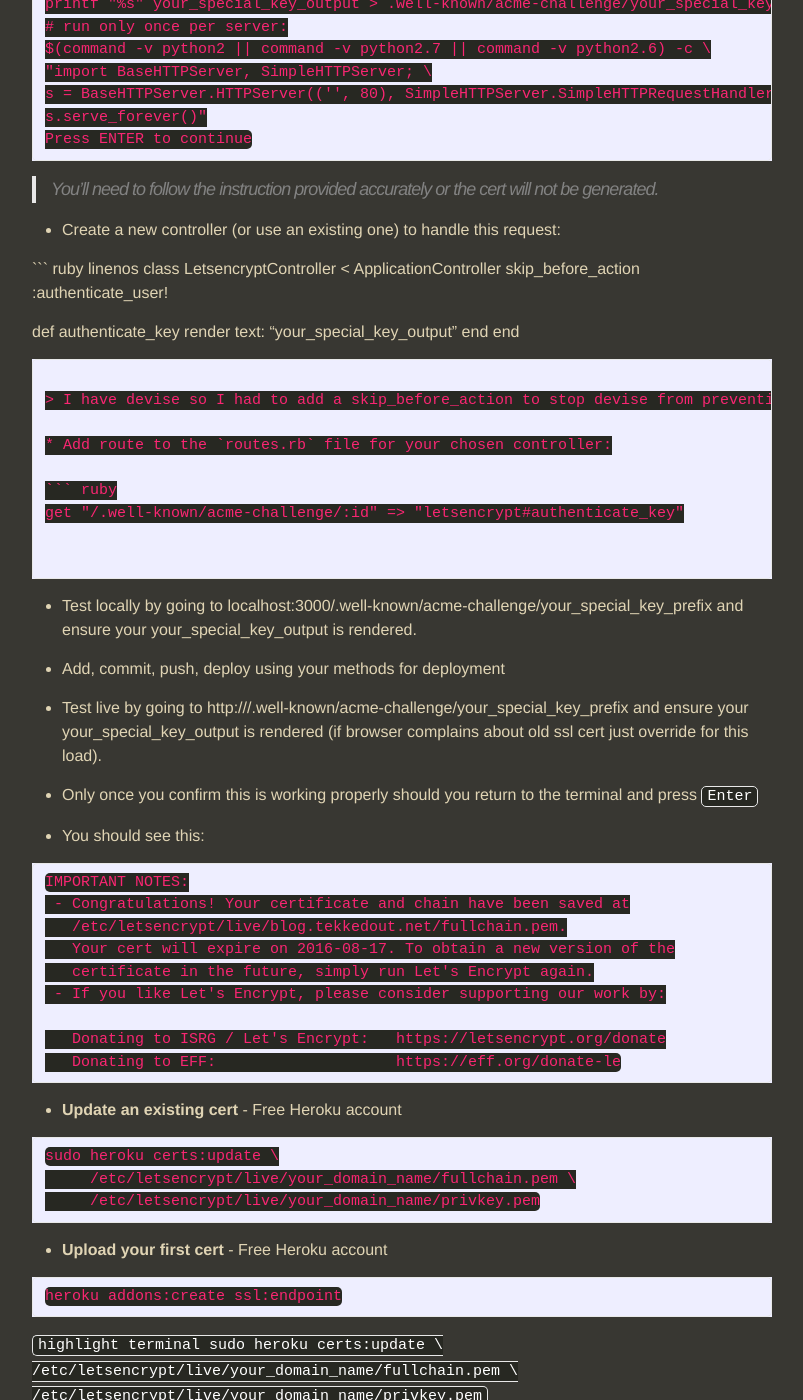
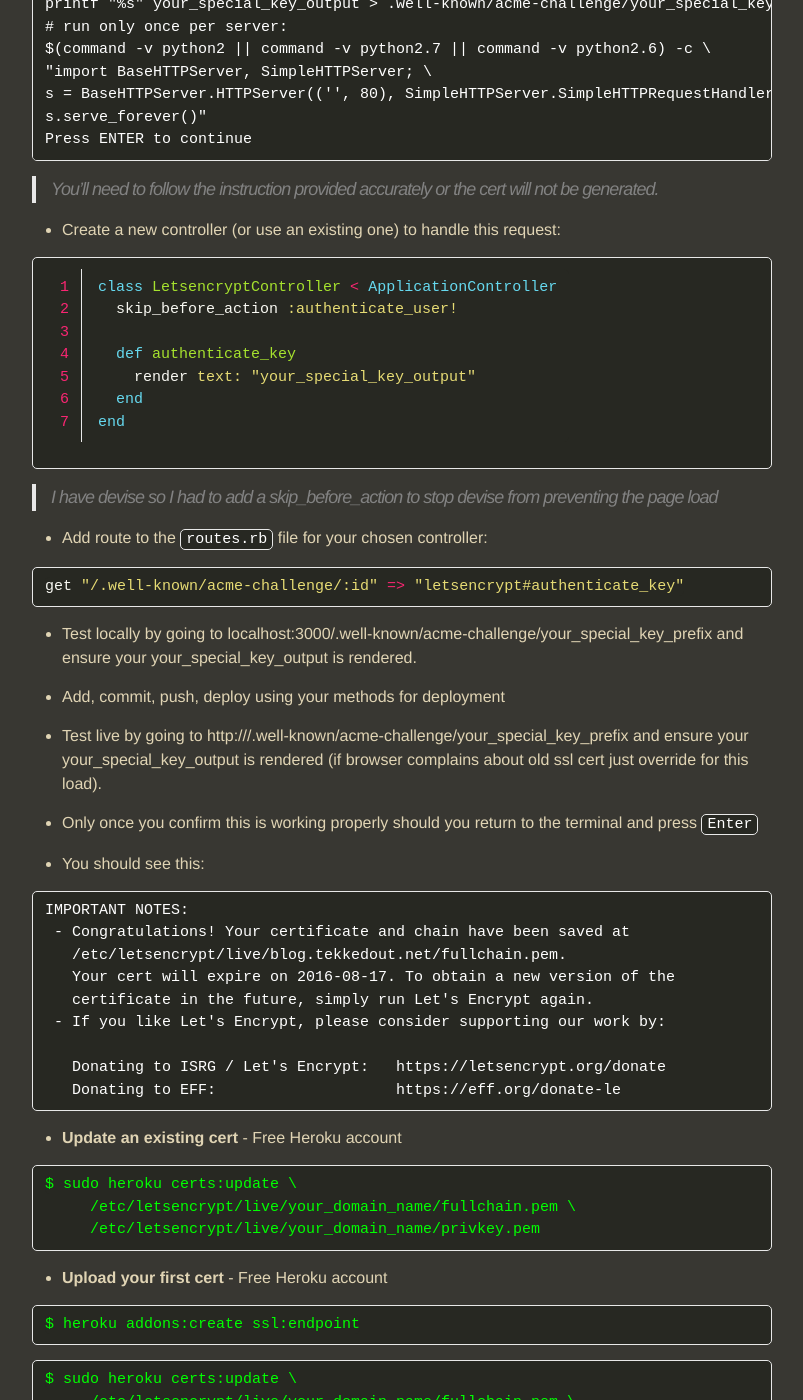
Before and after one commit to tekHudson/tekHudson.github.io, a Jekyll site: the page built from _posts/2016-05-19-letsencrypt-for-heroku-rails-app.markdown, in a window 1280 px wide and 1400 px high, scrolled down 2538 px. Shown: the whole window, without its empty margins (238-1041 px from the left). Built offline with Jekyll 4.4.1, drawn with Linux system fonts in a browser that asks for light colours; comment, search, counter and statistics services are not loaded; some of the changed text lies outside the part shown.

Commit message:
Revert "Replace curly highligh blocks with backticks"
This reverts commit 372c87375a0d75dbdc5009d87c09ba6e21b05f86.

````diff
--- a/_posts/2016-05-19-letsencrypt-for-heroku-rails-app.markdown
+++ b/_posts/2016-05-19-letsencrypt-for-heroku-rails-app.markdown
@@ -13,23 +13,23 @@
 
 * Install letsencrypt using Homebrew:
 
-``` terminal
+{% highlight terminal %}
 brew install letsencrypt
-```
+{% endhighlight %}
 
 > If you are not on a mac feel free to grab the source:
 
-``` terminal
+{% highlight terminal %}
 git clone https://github.com/letsencrypt/letsencrypt && cd letsencrypt
-```
+{% endhighlight %}
 
 > Run the `letsencrypt-auto` command everywhere I use `letsencrypt`.
 
 * Run Let's Encrypt's certificate creation manually since we aren't on the server:
 
-``` terminal
+{% highlight terminal %}
 sudo letsencrypt certonly --manual
-```
+{% endhighlight %}
 
 * Enter your email.
 ![Enter Domain Name]({{ site.url }}/images/letsencryptEmail.png)
@@ -45,7 +45,7 @@
 
 Next you'll see something like this **(Stop do the next step before pressing Enter)**:
 
-``` plaintext
+{% highlight plaintext %}
 Make sure your web server displays the following content at
 http://blog.tekkedout.net/.well-known/acme-challenge/your_special_key_prefix before continuing:
 
@@ -63,13 +63,13 @@
 s = BaseHTTPServer.HTTPServer(('', 80), SimpleHTTPServer.SimpleHTTPRequestHandler); \
 s.serve_forever()"
 Press ENTER to continue
-```
+{% endhighlight %}
 
 >You'll need to follow the instruction provided accurately or the cert will not be generated.
 
 * Create a new controller (or use an existing one) to handle this request:
 
-``` ruby linenos
+{% highlight ruby linenos %}
 class LetsencryptController < ApplicationController
   skip_before_action :authenticate_user!
 
@@ -77,17 +77,17 @@
     render text: "your_special_key_output"
   end
 end
-```
+{% endhighlight %}
 
 > I have devise so I had to add a skip_before_action to stop devise from preventing the page load
 
 * Add route to the `routes.rb` file for your chosen controller:
 
-``` ruby
+{% highlight ruby %}
 get "/.well-known/acme-challenge/:id" => "letsencrypt#authenticate_key"
 
 
-```
+{% endhighlight %}
 
 * Test locally by going to localhost:3000/.well-known/acme-challenge/your_special_key_prefix and ensure your your_special_key_output is rendered.
 
@@ -99,7 +99,7 @@
 
 * You should see this:
 
-``` plaintext
+{% highlight plaintext %}
 IMPORTANT NOTES:
  - Congratulations! Your certificate and chain have been saved at
    /etc/letsencrypt/live/blog.tekkedout.net/fullchain.pem.
@@ -109,28 +109,28 @@
 
    Donating to ISRG / Let's Encrypt:   https://letsencrypt.org/donate
    Donating to EFF:                    https://eff.org/donate-le
-```
+{% endhighlight %}
 
 * **Update an existing cert** - Free Heroku account
 
 
-``` terminal
+{% highlight terminal %}
 sudo heroku certs:update \
      /etc/letsencrypt/live/your_domain_name/fullchain.pem \
      /etc/letsencrypt/live/your_domain_name/privkey.pem
-```
+{% endhighlight %}
 
 * **Upload your first cert** - Free Heroku account
 
-``` terminal
+{% highlight terminal %}
 heroku addons:create ssl:endpoint
-```
+{% endhighlight %}
 
-``` highlight terminal
+{% highlight terminal %}
 sudo heroku certs:update \
      /etc/letsencrypt/live/your_domain_name/fullchain.pem \
      /etc/letsencrypt/live/your_domain_name/privkey.pem
-```
+{% endhighlight %}
 
 * **Paid Heroku accounts**
   * I recommend checking out Heroku's recent blog post [Announcing Heroku Free SSL Beta and Flexible Dyno Hours](https://blog.heroku.com/archives/2016/5/18/announcing_heroku_free_ssl_beta_and_flexible_dyno_hours)
````
